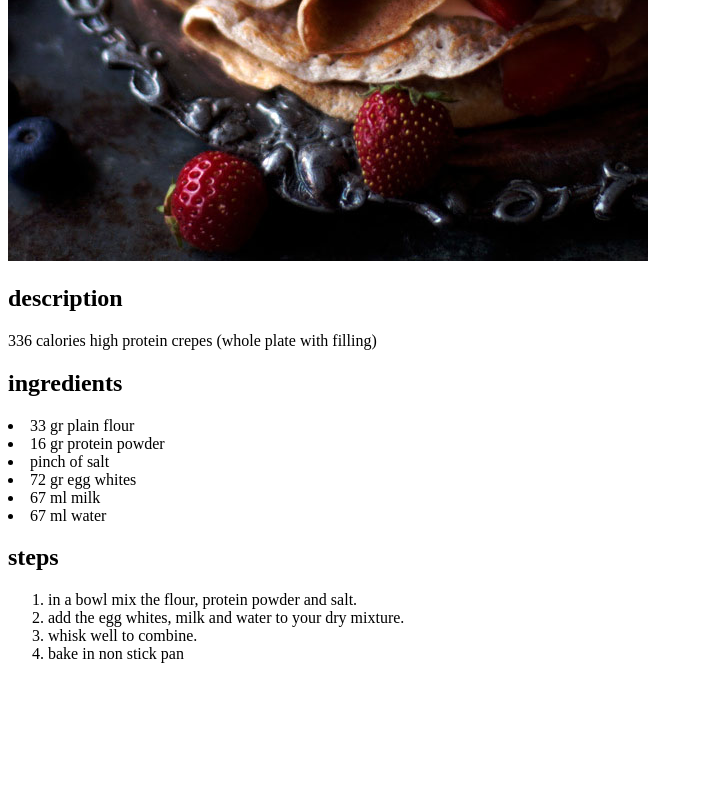
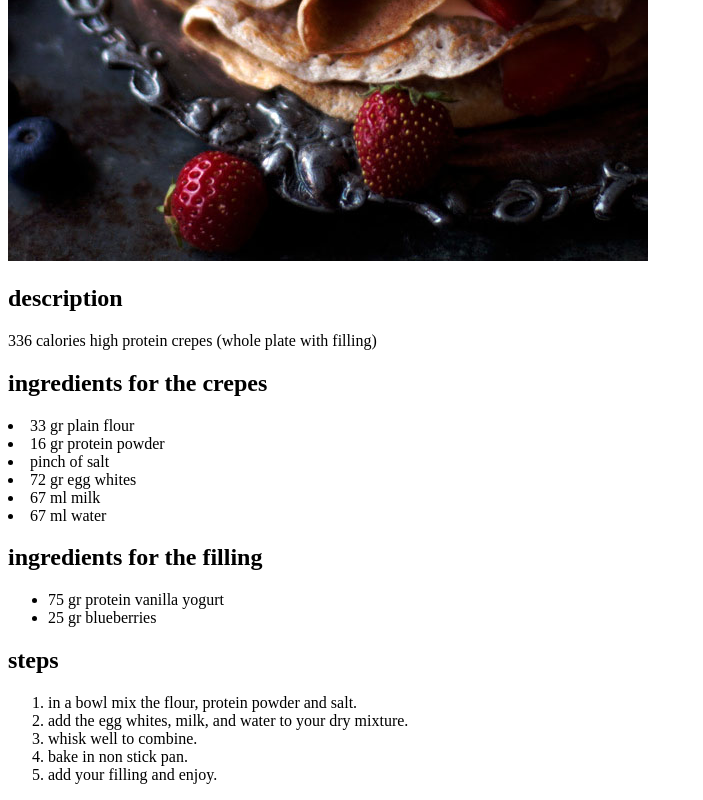
Before and after one commit to katprf/odin-recipes, a plain HTML site: page recipes/proteincrepes.html in a window 1280 px wide. Shown: the part 761-1561 px from the top of the page, without its empty margins (0-703 px from the left). Before the commit the page ends 1440 px from the top, so only its background shows below. Drawn offline with Linux system fonts and the light colour scheme.

Commit message:
Organize recipe index into paragraphs

```diff
--- a/recipes/proteincrepes.html
+++ b/recipes/proteincrepes.html
@@ -13,7 +13,7 @@
     <img src="./proteincrepeimg.jpg">
     <h2>description </h2>
     <p>336 calories high protein crepes (whole plate with filling)</p>
-    <h2>ingredients</h2>
+    <h2>ingredients for the crepes</h2>
         <uo>
             <li>33 gr plain flour</li>
             <li>16 gr protein powder</li>
@@ -22,12 +22,18 @@
             <li>67 ml milk</li>
             <li>67 ml water</li>
         </uo>
+    <h2>ingredients for the filling</h2>
+        <ul>
+            <li>75 gr protein vanilla yogurt</li>
+            <li>25 gr blueberries</li>
+        </ul>
     <h2>steps</h2>
         <ol>
             <li>in a bowl mix the flour, protein powder and salt.</li>
-            <li>add the egg whites, milk and water to your dry mixture.</li>
+            <li>add the egg whites, milk, and water to your dry mixture.</li>
             <li>whisk well to combine.</li>
-            <li>bake in non stick pan</li>
+            <li>bake in non stick pan.</li>
+            <li>add your filling and enjoy.</li>
         </ol>
 
 </body>
```
Also changed, not shown: index.html (+2 -2 lines), recipes/proteinrollimg.jpg (added).
